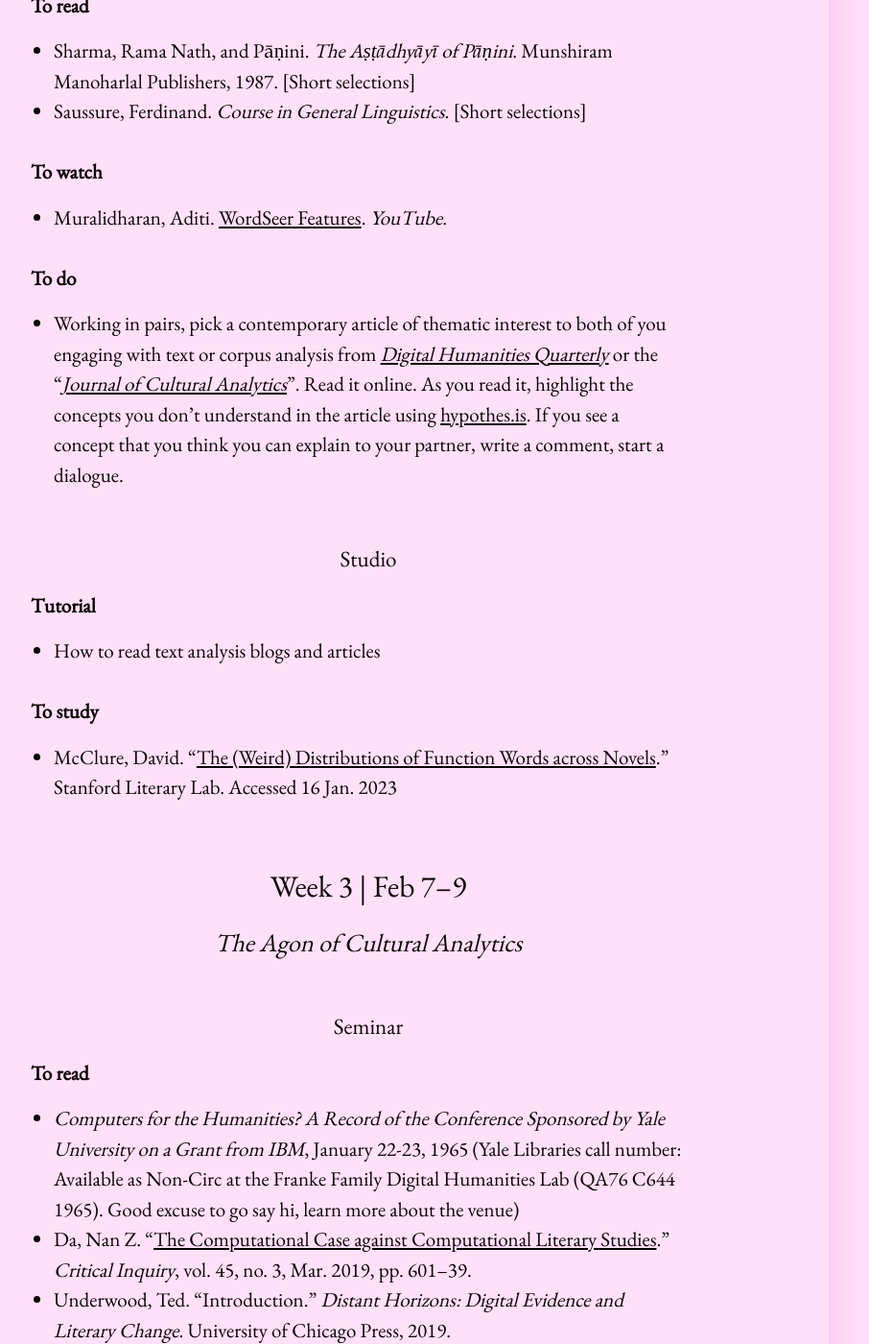
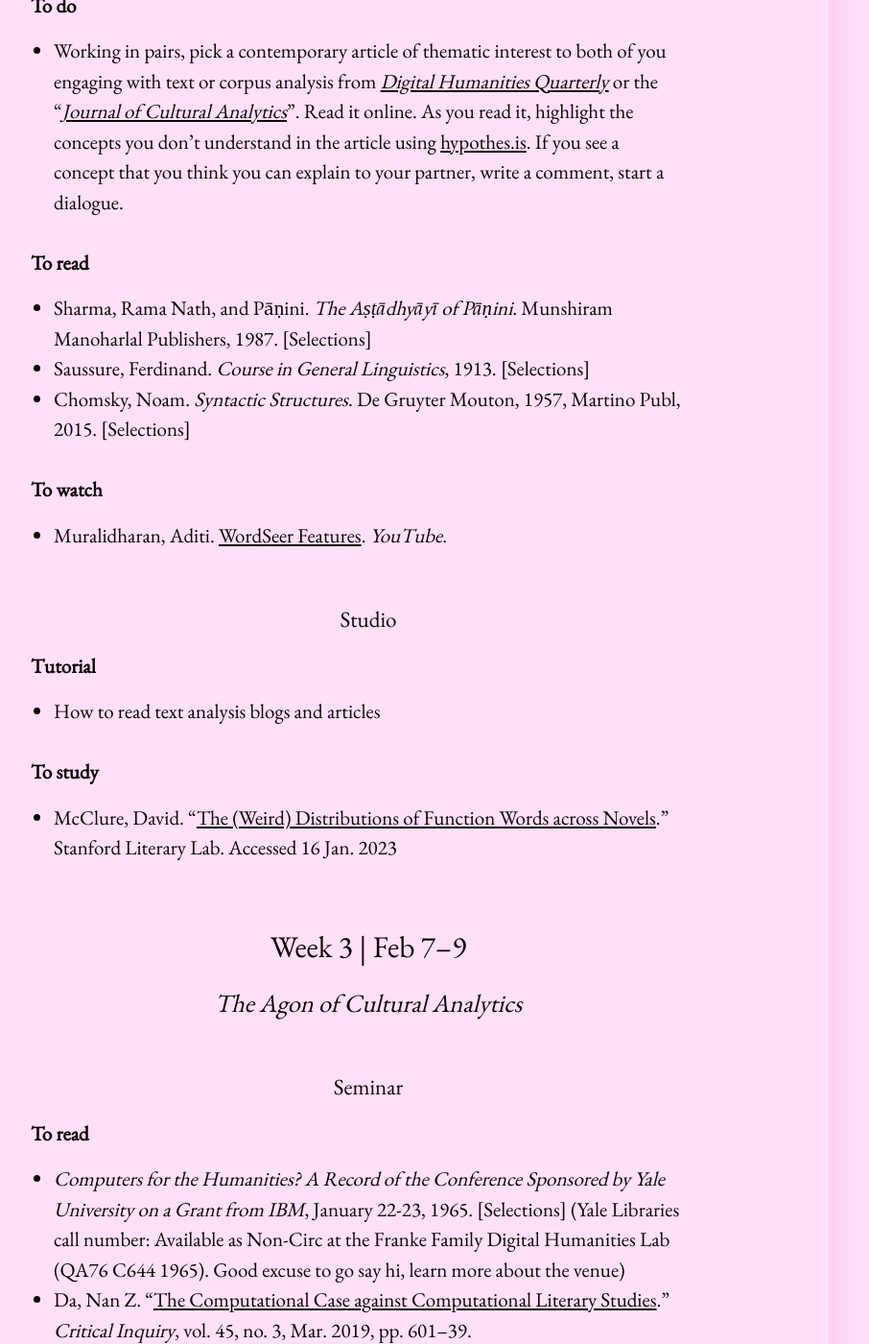
Before and after one commit to elotroalex/s23-intro-dh, a Jekyll site: the page built from schedule.md, in a window 1280 px wide and 1400 px high, scrolled down 1601 px. Shown: the whole window at 96% size, without its empty margins (256-1162 px from the left). Built offline with Jekyll 4.4.1, drawn with Linux system fonts in a browser that asks for light colours; some of the changed text lies outside the part shown.

Commit message:
polishing and tweakin

```diff
--- a/schedule.md
+++ b/schedule.md
@@ -33,19 +33,23 @@ title: Schedule
 
 ### Week 2 | Jan 31--Feb 2
 
-#### Where the Words Go
+#### Where The Words Have Been
 
 ##### Seminar
 
+**To do**
+- Working in pairs, pick a contemporary article of thematic interest to both of you engaging with text or corpus analysis from [*Digital Humanities Quarterly*](http://www.digitalhumanities.org/dhq/) or the "[*Journal of Cultural Analytics*](https://culturalanalytics.org/)". Read it online. As you read it, highlight the concepts you don't understand in the article using [hypothes.is](https://via.hypothes.is/). If you see a concept that you think you can explain to your partner, write a comment, start a dialogue.
+
 **To read**
-- Sharma, Rama Nath, and Pāṇini. *The Aṣṭādhyāyī of Pāṇini*. Munshiram Manoharlal Publishers, 1987. [Short selections]
-- Saussure, Ferdinand. *Course in General Linguistics*. [Short selections]
+- Sharma, Rama Nath, and Pāṇini. *The Aṣṭādhyāyī of Pāṇini*. Munshiram Manoharlal Publishers, 1987. [Selections]
+- Saussure, Ferdinand. *Course in General Linguistics*, 1913. [Selections]
+- Chomsky, Noam. *Syntactic Structures*. De Gruyter Mouton, 1957, Martino Publ, 2015. [Selections]
+
 
 **To watch**
 - Muralidharan, Aditi. [WordSeer Features](https://www.youtube.com/watch?v=fMyTkCsZcLU). *YouTube*.
 
-**To do**
-- Working in pairs, pick a contemporary article of thematic interest to both of you engaging with text or corpus analysis from [*Digital Humanities Quarterly*](http://www.digitalhumanities.org/dhq/) or the "[*Journal of Cultural Analytics*](https://culturalanalytics.org/)". Read it online. As you read it, highlight the concepts you don't understand in the article using [hypothes.is](https://via.hypothes.is/). If you see a concept that you think you can explain to your partner, write a comment, start a dialogue.
+
 
 ##### Studio
 
@@ -64,7 +68,7 @@ title: Schedule
 ##### Seminar
 
 **To read**
-- *Computers for the Humanities? A Record of the Conference Sponsored by Yale University on a Grant from IBM*, January 22-23, 1965 (Yale Libraries call number: Available as Non-Circ at the Franke Family Digital Humanities Lab (QA76 C644 1965). Good excuse to go say hi, learn more about the venue)
+- *Computers for the Humanities? A Record of the Conference Sponsored by Yale University on a Grant from IBM*, January 22-23, 1965. [Selections] (Yale Libraries call number: Available as Non-Circ at the Franke Family Digital Humanities Lab (QA76 C644 1965). Good excuse to go say hi, learn more about the venue)
 - Da, Nan Z. “[The Computational Case against Computational Literary Studies](https://doi.org/10.1086/702594).” *Critical Inquiry*, vol. 45, no. 3, Mar. 2019, pp. 601–39.
 - Underwood, Ted. "Introduction." *Distant Horizons: Digital Evidence and Literary Change*. University of Chicago Press, 2019.
 - [Optional] Read the dialogue and responses to Da in "[Computational Literary Studies: A Critical Inquiry Online Forum](https://critinq.wordpress.com/2019/03/31/computational-literary-studies-a-critical-inquiry-online-forum/)." *Critical Inquiry: In The Moment* (2019)
@@ -114,6 +118,7 @@ title: Schedule
 - Turing, Alan M. “[Computing Machinery and Intelligence](https://doi.org/10.1093/mind/LIX.236.433).” *Mind*, no. 59, 1950, pp. 433–60.
 - Tenen, Dennis. “[The Emergence of American Formalism](https://academiccommons.columbia.edu/doi/10.7916/d8-8spe-nn29).” *Modern Philology* 117, no. 2 (November 2019): 257–283.
 - Hayles, N. Katherine. *Writing Machines*. MIT Press, 2002. [Selections]
+- Queneau, Raymond. *Cent mille milliards de poèmes*. [Selections]
 
 **To explore**
 - [AI Dungeon](https://play.aidungeon.io/main/home)
@@ -218,14 +224,15 @@ title: Schedule
 ##### Seminar
 
 **To read**
-- A selection of volvelles by Ramon Llull
+
 - Josephs, Kelly. "Versions of X/Self: Kamau Brathwaite's Caribbean Discourse." *Anthurium: A Caribbean Studies Journal*. 1:1 (December 2003)
 - Parham, Marisa. "[.break .dance.](http://archipelagosjournal.org/issue03/parham/parham.html#about)" *archipelagos journal*, no. 3 (July 2019)
 - Nowviskie, Bethany. “[Reconstitute the World](https://nowviskie.org/2018/reconstitute-the-world/).” *Bethany Nowviskie*, 12 June 2018.
 
 
-**listen**
+**To listen**
 - Sun Ra [Selections]
+- Puerto Rican Bomba [Selections]
 
 ##### Studio
 
```
Also changed, not shown: other parts of schedule.md (+1 -0 lines), assignments.md (+18 -4 lines), general.md (+7 -4 lines).
